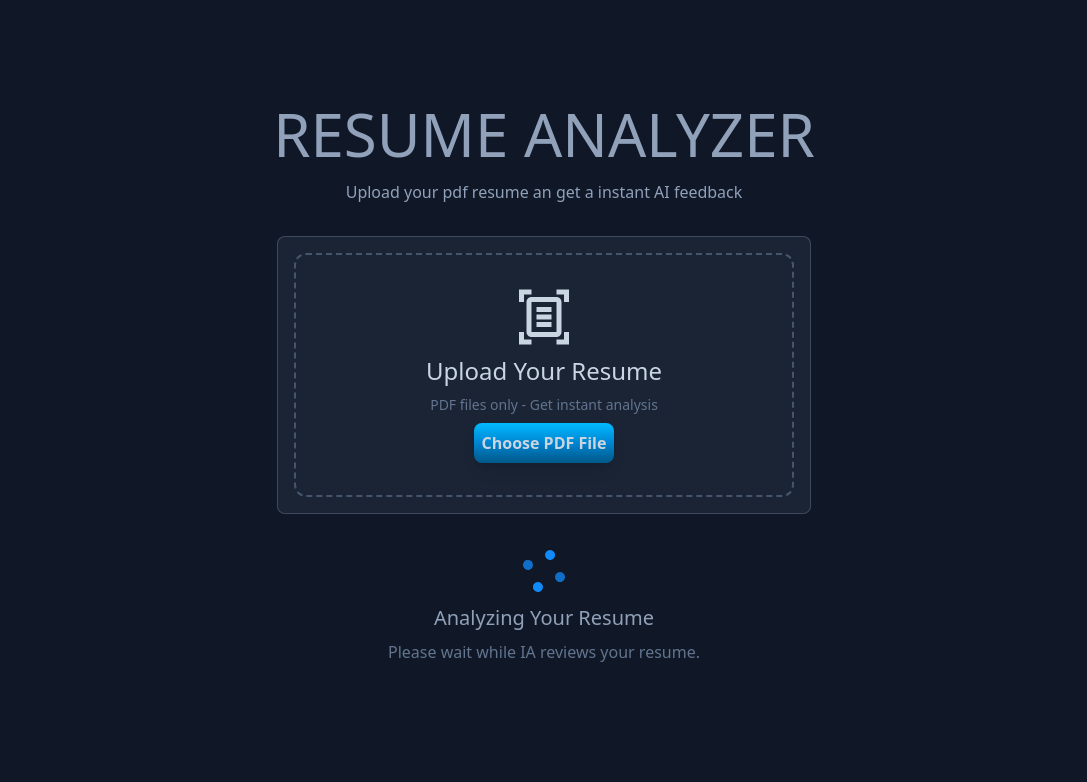
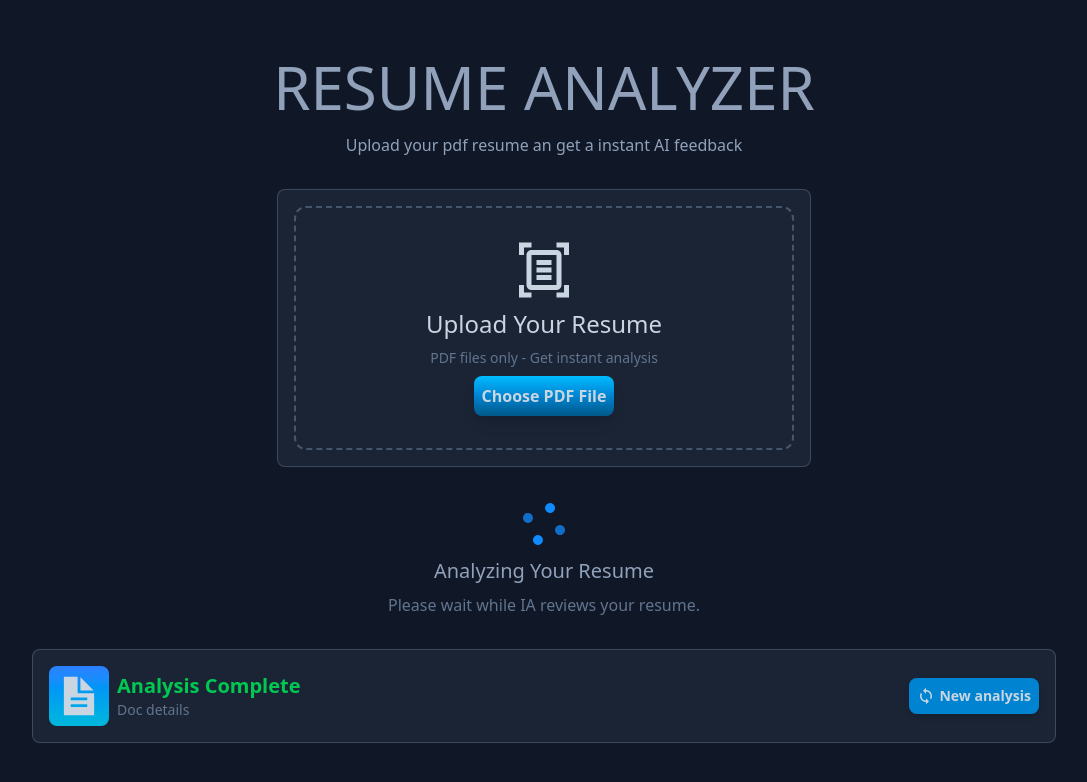
Before and after one commit to thecoderbutcher/resume.analyzer, a React (Vite) app: page / in a window 1280 px wide. Shown: the top 782 px of the page, without its empty margins (96-1183 px from the left). Built offline with nearby package versions, Linux system fonts and the light colour scheme.

Commit message:
add head result

```diff
--- a/src/App.jsx
+++ b/src/App.jsx
@@ -1,16 +1,18 @@
-import LoadingResume from "./components/LoadingResume"
-import Title from "./components/Title"
-import UploadReseume from "./components/UploadResume"
+
+import LoadingResume from "./components/LoadingResume";
+import { Result } from "./components/Result";
+import Title from "./components/Title";
+import UploadReseume from "./components/UploadResume";
 
 function App() {
-
   return (
     <main className="flex flex-col w-screen h-screen bg-gray-900 items-center justify-center text-slate-400">
-      <Title/>
+      <Title />
       <UploadReseume />
       <LoadingResume />
+      <Result />
     </main>
-  )
+  );
 }
 
-export default App
+export default App;
--- /dev/null
+++ b/src/components/HeadResult.jsx
@@ -0,0 +1,26 @@
+import Card from "./Card";
+import { IoDocumentTextSharp } from "react-icons/io5";
+import { MdSync } from "react-icons/md";
+
+const HeadResult = () => {
+  return (
+    <Card>
+      <div className="flex justify-between items-center">
+        <div className="flex gap-2 items-center justify-center">
+          <IoDocumentTextSharp className="text-6xl p-2 bg-gradient-to-b from-blue-500 to-cyan-500 border-blue-500 rounded-lg" />
+          <div className="flex flex-col">
+            <h3 className="text-xl font-bold text-green-500">
+              Analysis Complete
+            </h3>
+            <p className="text-slate-500 text-sm break-all">Doc details</p>
+          </div>
+        </div>
+        <button className="flex text-sm font-semibold p-2 gap-1 items-center bg-sky-600 px-2 rounded-lg shadow-md hover:shadow-slate-700 h-full">
+          <MdSync className="text-lg" /> New analysis
+        </button>
+      </div>
+    </Card>
+  );
+};
+
+export default HeadResult;
--- /dev/null
+++ b/src/components/Result.jsx
@@ -0,0 +1,9 @@
+import HeadResult from "./HeadResult";
+
+export const Result = () => {
+  return (
+    <div className="flex flex-col max-w-5xl mx-auto w-full">
+      <HeadResult />
+    </div>
+  );
+};
```
